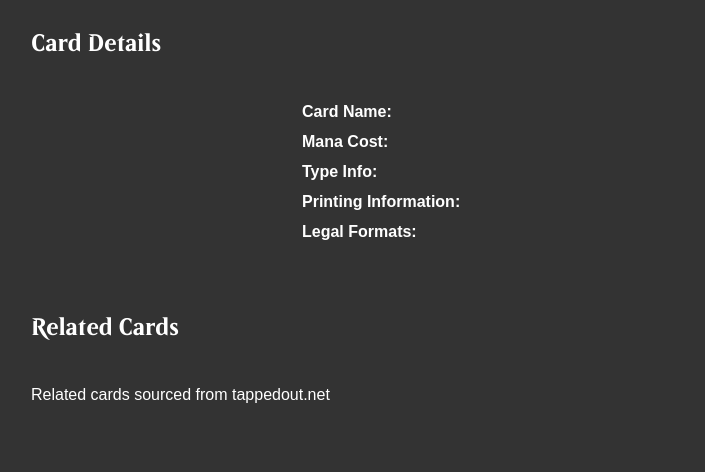
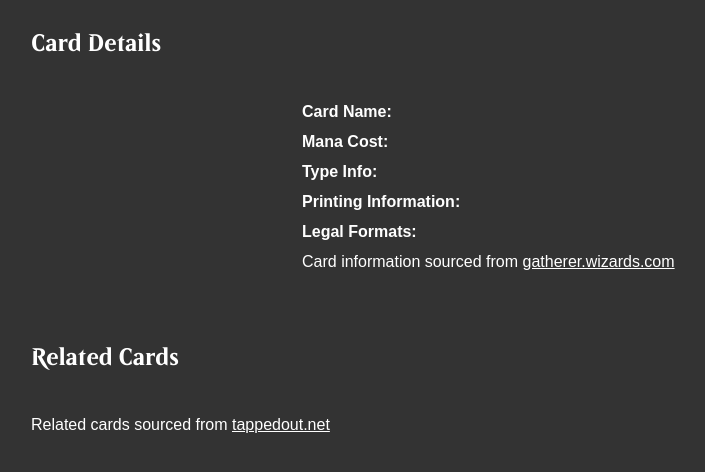
Before and after one commit to s-i-dunn-wsu/cs483_proj, a Python web app: template mtg_qe/site/templates/cardinfo.html in a window 1280 px wide. Shown: the part 83-555 px from the top of the page, without its empty margins (146-851 px from the left). Run offline with Jinja, Linux system fonts and the light colour scheme; the template is opened without the code that fills it, so the values that code supplies are empty.

Commit message:
Added source links on card info pages

```diff
--- a/mtg_qe/site/templates/cardinfo.html
+++ b/mtg_qe/site/templates/cardinfo.html
@@ -80,6 +80,11 @@ td {
                             {% endfor %}
                         </ul></td>
                     </tr>
+                    <tr>
+                        <td colspan="2">
+                            Card information sourced from <a href="https://gatherer.wizards.com{{ carddata.gatherer_link }}"><u>gatherer.wizards.com</u></a>
+                        </td>
+                    </tr>
                 </table>
             </td>
         </tr>
@@ -109,7 +114,7 @@ td {
 <table align="center">
     <tr>
         <td>
-            Related cards sourced from <a href="https://tappedout.net/">tappedout.net</a>
+            Related cards sourced from <a href="https://tappedout.net/"><u>tappedout.net</u></a>
         </td>
     </tr>
 </table>
```
